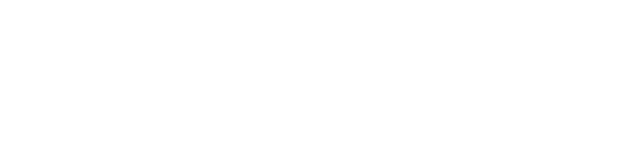
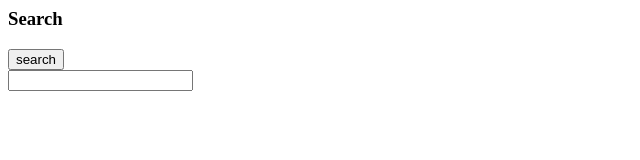
Before and after one commit to JosueTlapechco/final-project-377, a plain HTML site: page index.html in a window 1280 px wide. Shown: the whole page, without its empty margins (0-640 px from the left). Drawn offline with Linux system fonts and the light colour scheme.

Commit message:
search working more or less

```diff
--- a/index.html
+++ b/index.html
@@ -8,14 +8,26 @@
     <body>
         <div class="'wrapper">
             <div class="Search">
+                <h3>Search</h3>
+                <button type="button">search</button>
+                <form
+                action = 'http://openlibrary.org/search.json?q='
+                class = 'box main_form'>
+                <div> <label for = 'q'></label>
+                    <input type="text" id = 'q' name = 'q'></div>
+
+                </form>
 
             </div>
+
             <div class ="Data">
 
+            </div>
             </div>
             <div class ='book cover carousel'>
 
             </div>
         </div>
+        <script src="script.js"></script>
     </body>
 </html>
--- /dev/null
+++ b/script.js
@@ -0,0 +1 @@
+let slidePosition = 0
```
